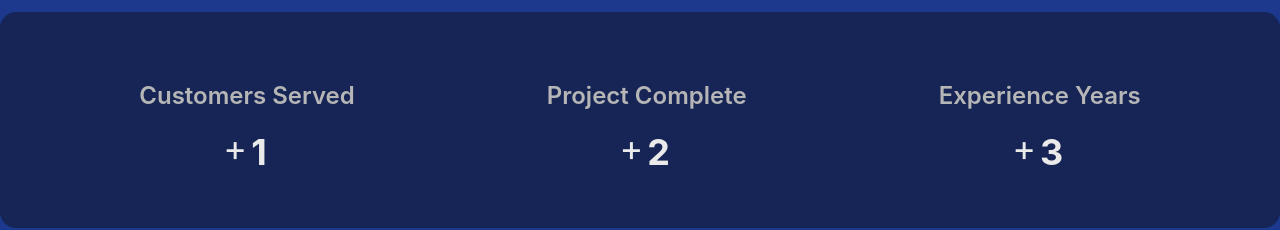
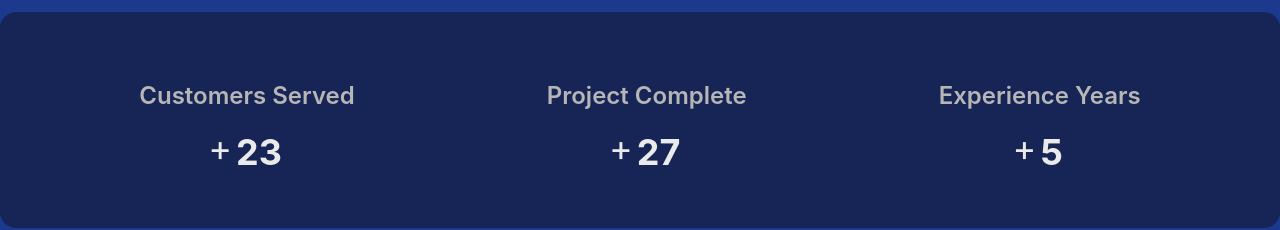
Before and after one commit to OmarFahmy03/Omar-Fahmy-CV, a React (Vite) app: page / in a window 1280 px wide. Shown: the part 4020-4250 px from the top of the page. Built offline with nearby package versions, Linux system fonts and the light colour scheme; the HTML template or start-up script is replaced by a standard one.

Commit message:
modified:   index.html 	modified:   src/components/Served.tsx

```diff
--- a/index.html
+++ b/index.html
@@ -24,7 +24,7 @@
   <meta property="og:title" content="Omar Fahmy - Cross-Platform App & Game Developer">
   <meta property="og:description"
     content="Omar Fahmy's personal portfolio showcasing app and game development skills, projects, and professional experience.">
-  <meta property="og:image" content="zesty-dusk-fdd14c.netlify.app/photo.avif">
+  <meta property="og:image" content="https://omar-fahmy.netlify.app/photo.avif">
   <meta property="og:url" content="zesty-dusk-fdd14c.netlify.app">
   <meta property="og:type" content="website">
 
@@ -33,7 +33,7 @@
   <meta name="twitter:title" content="Omar Fahmy - Cross-Platform App & Game Developer">
   <meta name="twitter:description"
     content="Omar Fahmy's personal portfolio showcasing app and game development skills, projects, and professional experience.">
-  <meta name="twitter:image" content="zesty-dusk-fdd14c.netlify.app/photo.avif">
+  <meta name="twitter:image" content="https://omar-fahmy.netlify.app/photo.avif">
   <meta name="twitter:site" content="@yourtwitterhandle">
 
   <!-- Favicon -->
@@ -41,13 +41,13 @@
   <link rel="apple-touch-icon" href="/logo.ico">
 
   <!-- Canonical URL -->
-  <link rel="canonical" href="zesty-dusk-fdd14c.netlify.app/">
+  <link rel="canonical" href="https://omar-fahmy.netlify.app/">
 
   <!-- Robots Meta Tag (tell search engines what to do with the page) -->
   <meta name="robots" content="index, follow">
 
   <!-- Open Graph Image for Facebook and Twitter -->
-  <meta property="og:image" content="zesty-dusk-fdd14c.netlify.app/photo.avif">
+  <meta property="og:image" content="https://omar-fahmy.netlify.app/photo.avif">
 
   <!-- Schema.org for Google -->
   <script type="application/ld+json">
@@ -55,8 +55,8 @@
         "@context": "http://schema.org",
         "@type": "Person",
         "name": "Omar Fahmy",
-        "url": "zesty-dusk-fdd14c.netlify.app/",
-        "image": "zesty-dusk-fdd14c.netlify.app/photo.avif",
+        "url": "https://omar-fahmy.netlify.app/",
+        "image": "https://omar-fahmy.netlify.app/photo.avif",
         "sameAs": [
           "https://www.linkedin.com/in/omar-hussein-a92065187/",
           "https://github.com/OmarFahmy03",
--- a/src/components/Served.tsx
+++ b/src/components/Served.tsx
@@ -37,7 +37,7 @@ const Served: React.FC = () => {
                 <CountUp
                   className="text-4xl p-1 font-bold"
                   start={0}
-                  end={1}
+                  end={23}
                   duration={3}
                   separator=","
                 />
@@ -58,7 +58,7 @@ const Served: React.FC = () => {
                 <CountUp
                   className="text-4xl p-1 font-bold"
                   start={0}
-                  end={2}
+                  end={27}
                   duration={1}
                   separator=","
                 />
@@ -79,7 +79,7 @@ const Served: React.FC = () => {
                 <CountUp
                   className="text-4xl p-1 font-bold"
                   start={0}
-                  end={3}
+                  end={5}
                   duration={1}
                   separator=","
                 />
```
